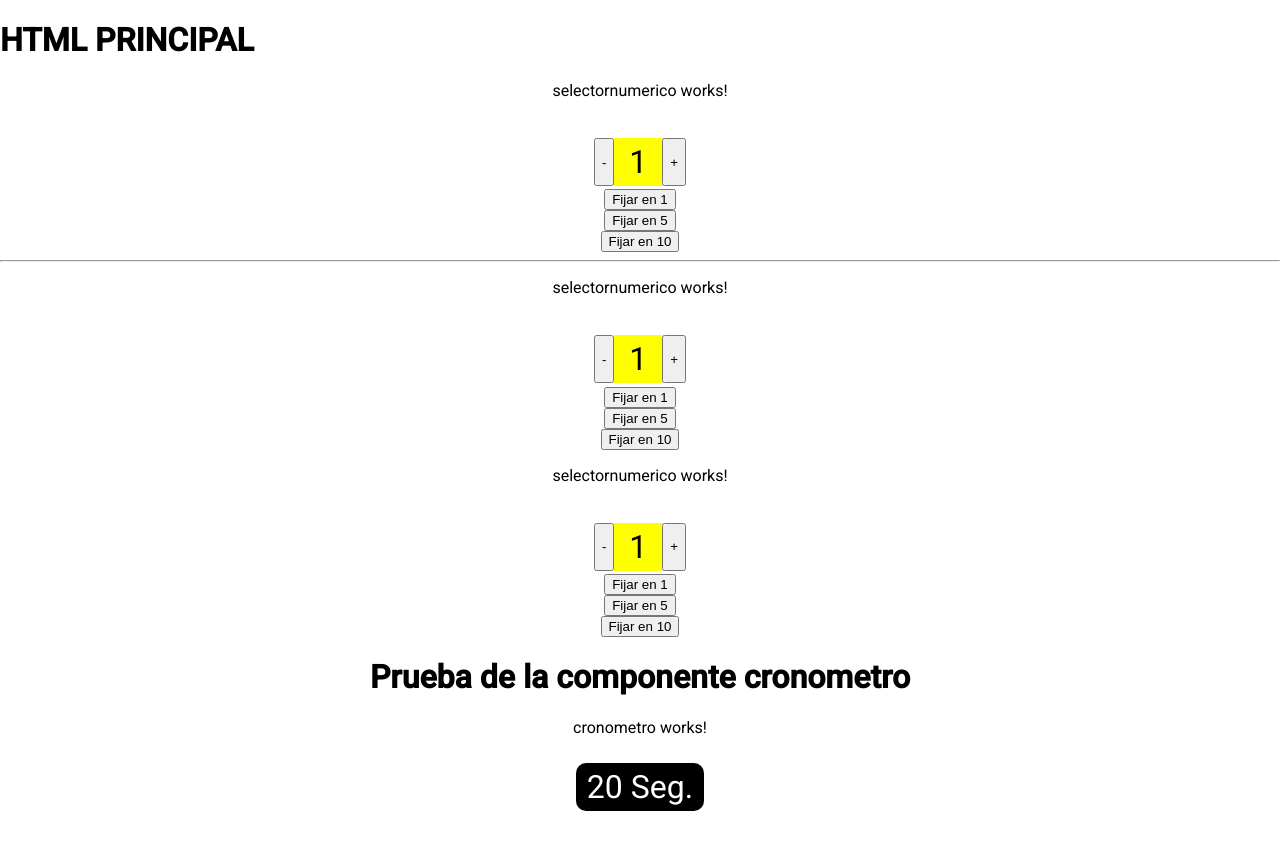
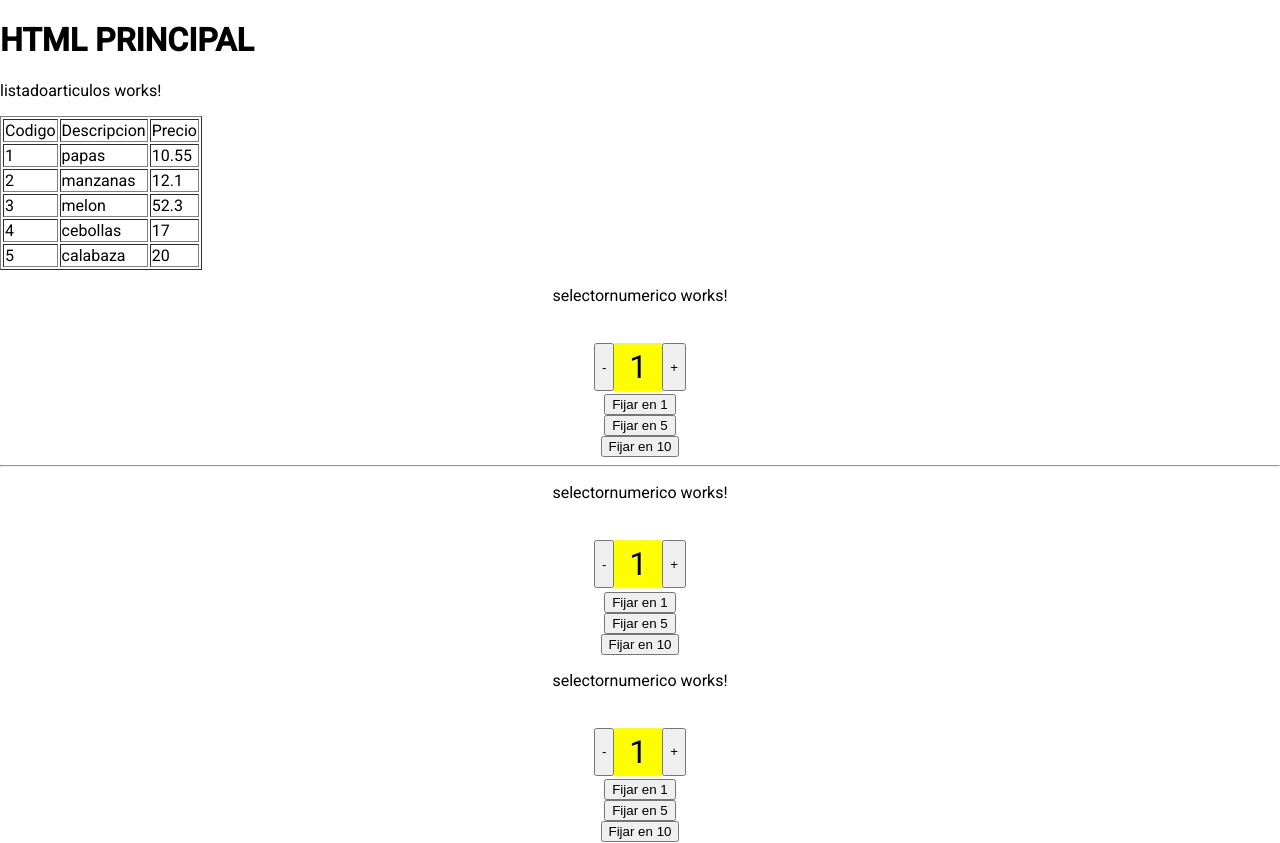
Before and after one commit to antonio-aranda7/ejemploMaterial, an Angular app: page / in a window 1280 px wide. Shown: the top 843 px of the page. Built offline with nearby package versions, Linux system fonts and the light colour scheme.

Commit message:
13 - Componentes: enlace de propiedades (Property Binding)

```diff
--- a/src/app/app.component.html
+++ b/src/app/app.component.html
@@ -1,4 +1,5 @@
 <!--CAP13-->
+<app-listadoarticulos [datos]="articulos"></app-listadoarticulos>
 <!--CAP12-->
 <div style="text-align:center">
   <app-selectornumerico minimo="1" maximo="10" #selector1></app-selectornumerico>
--- a/src/app/app.component.ts
+++ b/src/app/app.component.ts
@@ -9,6 +9,13 @@ import { SelectornumericoComponent} from './selectornumerico/selectornumerico.co
 })
 export class AppComponent {
   title = 'ejemploMaterial';
+  /*CAP13*/
+  articulos = [{codigo:1, descripcion:'papas', precio:10.55},
+               {codigo:2, descripcion:'manzanas', precio:12.10},
+               {codigo:3, descripcion:'melon', precio:52.30},
+               {codigo:4, descripcion:'cebollas', precio:17},
+               {codigo:5, descripcion:'calabaza', precio:20},
+              ];
   /*CAP12*/
   @ViewChild('selector1') selector1: SelectornumericoComponent;
   @ViewChild('selector2') selector2: SelectornumericoComponent;
--- a/src/app/app.module.ts
+++ b/src/app/app.module.ts
@@ -11,6 +11,7 @@ import { InfoBanderaComponent } from './info-bandera/info-bandera.component';
 import { DadoComponent } from './dado/dado.component';
 import { CronometroComponent } from './cronometro/cronometro.component';
 import { SelectornumericoComponent } from './selectornumerico/selectornumerico.component';
+import { ListadoarticulosComponent } from './listadoarticulos/listadoarticulos.component';
 
 @NgModule({
   declarations: [
@@ -18,7 +19,8 @@ import { SelectornumericoComponent } from './selectornumerico/selectornumerico.c
     InfoBanderaComponent,
     DadoComponent,
     CronometroComponent,
-    SelectornumericoComponent
+    SelectornumericoComponent,
+    ListadoarticulosComponent
   ],
   imports: [
     BrowserModule,
--- /dev/null
+++ b/src/app/listadoarticulos/listadoarticulos.component.html
@@ -0,0 +1,13 @@
+<p>listadoarticulos works!</p>
+<div>
+    <table border="1">
+      <tr>
+        <td>Codigo</td><td>Descripcion</td><td>Precio</td>
+      </tr>
+      <tr *ngFor="let art of datos">
+        <td>{{art.codigo}}</td>
+        <td>{{art.descripcion}}</td>
+        <td>{{art.precio}}</td>
+      </tr>
+    </table>
+  </div>
--- /dev/null
+++ b/src/app/listadoarticulos/listadoarticulos.component.ts
@@ -0,0 +1,17 @@
+import { Component, OnInit, Input } from '@angular/core';
+
+@Component({
+  selector: 'app-listadoarticulos',
+  templateUrl: './listadoarticulos.component.html',
+  styleUrls: ['./listadoarticulos.component.css']
+})
+export class ListadoarticulosComponent implements OnInit {
+
+  @Input() datos;
+
+  constructor() { }
+
+  ngOnInit(): void {
+  }
+
+}
```
Also changed, not shown: src/app/listadoarticulos/listadoarticulos.component.css (added), 1 other file (tests, documents, lock files or other folders).
